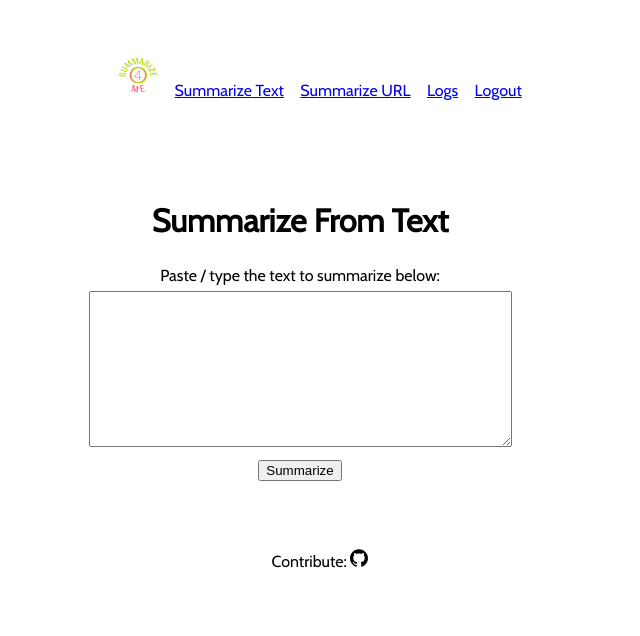
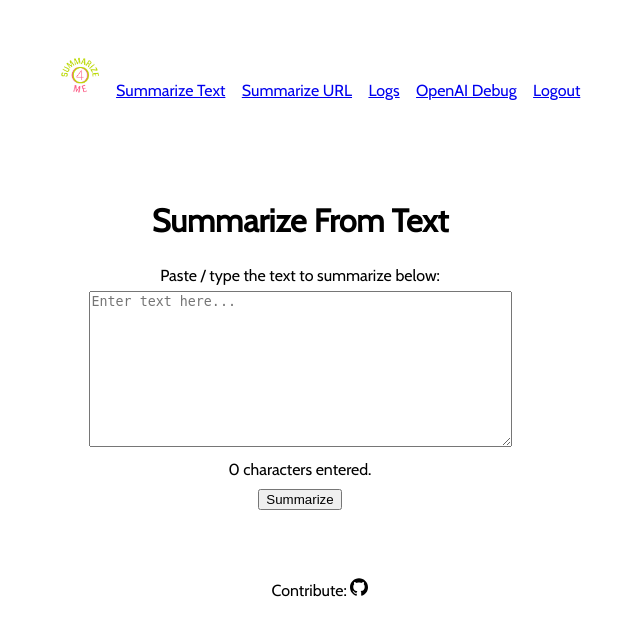
Before and after one commit to satishsurath/archive.summarizeme.io, a Flask app: page /summarizeText in a window 1280 px wide. Shown: the top 636 px of the page, without its empty margins (340-980 px from the left). Run offline with Flask 3, Linux system fonts and the light colour scheme; the visitor is signed in with stand-in values (Sample User, id 1).

Commit message:
Adding a OpenAI-debug Page for debugging and sending custom prompts, changing the OpenAI API Key as an input.
Signed-off-by: Satish Surath <s@n-m.co>

```diff
--- a/app/forms.py
+++ b/app/forms.py
@@ -13,3 +13,8 @@ class SummarizeFromText(FlaskForm):
 class SummarizeFromURL(FlaskForm):
     summarize = URLField('Paste / type the text to summarize below:')
     submit = SubmitField('Summarize')
+
+class openAI_debug_form(FlaskForm):
+    openAI_debug_form_key = StringField('Paste your OpenAI API Key (will not be saved)')
+    openAI_debug_form_prompt = StringField('OpenAI Input:', widget=TextArea())
+    submit = SubmitField('Submit')
--- a/app/routes.py
+++ b/app/routes.py
@@ -1,8 +1,9 @@
 import os
 from flask import render_template, request
 from app import app, db, login_manager
-from app.forms import SummarizeFromText, SummarizeFromURL
+from app.forms import SummarizeFromText, SummarizeFromURL, openAI_debug_form
 from flask import render_template, flash, redirect, url_for
+
 
 
 #For Basic Authentication
@@ -40,6 +41,15 @@ def request_loader(request):
 
 
 ########## End ---------- Basic Authentication
+
+
+
+# Custom Jinja filter to replace newline characters with <br> tags
+def nl2br(value):
+    return value.replace('\n', '<br>')
+
+app.jinja_env.filters['nl2br'] = nl2br
+
 
 import json
 
@@ -103,6 +113,28 @@ def logs():
     #entries = Entry_Post.query.order_by(Entry_Post.id.desc())
     #return render_template('logs.html', entries=entries)
 
+@app.route('/openAI-debug', methods=['GET', 'POST'])
+@login_required
+def openAI_debug():
+    #form = SummarizeFromText()
+    form = openAI_debug_form()
+    global openAI_summary
+    global test2summarize
+    if form.validate_on_submit():
+      #openAI_summary = openAI_summarize(form.summarize.data)
+      #openAI_summary = openAI_summarize(form..data,form.openAI_prompt.data)
+      openai_api_form_prompt = form.openAI_debug_form_prompt.data
+      openai_api_form_key = form.openAI_debug_form_key.data
+      test2summarize = openai_api_form_prompt
+      openAI_summary = openAI_summarize_debug(openai_api_form_key, openai_api_form_prompt)
+      return redirect(url_for('openAI_debug'))
+    if (openAI_summary):
+      #write_to_db(-1,"DEBUG",test2summarize,openAI_summary)
+      openAI_summary_str = json.dumps(openAI_summary, indent=4)
+      return render_template('openai-debug.html', title='openAI-debug', form=form,openai_key = os.getenv("OPENAI_API_KEY"), test2summarize=test2summarize, openAI_summary=openAI_summary_str, just_summary = openAI_summary["choices"][0]['message']['content'] )
+    else:
+        return render_template('openai-debug.html', title='openAI-debug', form=form, openai_key = os.getenv("OPENAI_API_KEY"))
+
 
 @app.route('/summarizeText', methods=['GET', 'POST'])
 def summarizeText():
@@ -115,9 +147,13 @@ def summarizeText():
       return redirect(url_for('summarizeText'))
     if (openAI_summary):
       write_to_db(0,"0",test2summarize,openAI_summary)
-      return render_template('summarizeText.html', title='Summarize From Text', form=form,test2summarize=test2summarize, openAI_summary=openAI_summary.split('\n'))
+      return render_template('summarizeText.html', title='Summarize From Text', form=form,test2summarize=test2summarize.split('\n'), openAI_summary=openAI_summary.split('\n'))
     else:
         return render_template('summarizeText.html', title='Summarize From Text', form=form)
+
+
+
+
 
 @app.route('/summarizeURL', methods=['GET', 'POST'])
 def summarizeURL():
@@ -135,25 +171,45 @@ def summarizeURL():
       return redirect(url_for('summarizeURL'))
     if (openAI_summary):
       write_to_db(1,url,test2summarize,openAI_summary)
-      return render_template('summarizeURL.html', title='Summarize From URL', form=form,test2summarize=test2summarize, openAI_summary=openAI_summary.split('\n'))
+      return render_template('summarizeURL.html', title='Summarize From URL', form=form,test2summarize=test2summarize.split('\n'), openAI_summary=openAI_summary.split('\n'))
     else:
         return render_template('summarizeURL.html', title='Summarize From URL', form=form)
 
 
 def openAI_summarize(form_prompt):
+    openai.api_key = os.getenv("OPENAI_API_KEY")
     response = openai.ChatCompletion.create(
       model="gpt-3.5-turbo",
       messages=[{"role": "user", "content": "Summarize the below text in a few short bullet points: \n\n"+form_prompt}],
       temperature=0.7,
-      max_tokens=100,
+      max_tokens=2000,
       top_p=1.0,
       frequency_penalty=0.0,
       presence_penalty=1
     )
-
+    #fuction to print all the keys in the json response
+    print(json.dumps(response, indent=4))
     text_to_return = response["choices"][0]['message']['content']
     print(text_to_return)
     return text_to_return
+
+def openAI_summarize_debug(form_openai_key, form_prompt):
+    openai.api_key = form_openai_key
+    message = {"role": "user", "content": form_prompt}
+    response = openai.ChatCompletion.create(
+      model="gpt-3.5-turbo",
+      messages=[message],
+      temperature=0.7,
+      max_tokens=2000,
+      top_p=1.0,
+      frequency_penalty=0.0,
+      presence_penalty=1
+      )
+    #fuction to print all the keys in the json response
+    print(json.dumps(response, indent=4))
+    #text_to_return = json.dumps(response, indent=4).replace('    ', '&#9;')
+    #return text_to_return
+    return response
 
 
 def write_to_db(posttype, url, test2summarizedb, openAIsummarydb):
--- a/app/templates/base.html
+++ b/app/templates/base.html
@@ -27,12 +27,15 @@
          <li> <a href="{{ url_for('summarizeURL') }}">Summarize URL</a></li>
          <li> <a href="{{ url_for('logs') }}">Logs</a></li>
             {% if current_user.is_authenticated %}
+              <li> <a href="{{ url_for('openAI_debug') }}">OpenAI Debug</a></li>
               <li><a href="{{ url_for('logout') }}">Logout</a></li>
             {% endif %}
         </ul>
       </div>
       <div class="item">
-        {% block content %}{% endblock %}
+        {% block content %}
+
+        {% endblock %}
       </div>
       <div class="item-footer">
         <ul>
--- a/app/templates/summarizeText.html
+++ b/app/templates/summarizeText.html
@@ -6,7 +6,8 @@
         {{ form.hidden_tag() }}
         <p>
             {{ form.summarize.label }}<br>
-            {{ form.summarize(cols=50, rows=10) }}<br>
+            <small><em>{{ form.summarize(cols=50, rows=10, class_='form-control', placeholder='Enter text here...', onkeyup="document.getElementById('charNum').innerHTML = this.value.length") }}</em></small><br>
+            <span id="charNum">0</span> characters entered.
             {% for error in form.summarize.errors %}
             <span style="color: red;">[{{ error }}]</span>
             {% endfor %}
@@ -15,11 +16,19 @@
         {% if openAI_summary %}
             <div class="left-align">
             <h2>Text to Summarize:</h2>
-            <p>{{ test2summarize }}</p>
+
+            <p>
+                {% for para_test2summarize in test2summarize %}
+                    {{para_test2summarize}}
+                {% endfor %}
+            </p>
+
             <h2>Summary:</h2>
-            <p>{% for para in openAI_summary %}
-                    {{para}}<br>
-                {% endfor %}</p>
+            <p>
+                {% for para_summary in openAI_summary %}
+                    {{para_summary}}<br>
+                {% endfor %}
+            </p>
             </div>
         {% endif %}
     </form>
```
Also changed, not shown: app/templates/openai-debug.html (added, +39 -0 lines), app/templates/summarizeURL.html (+10 -5 lines).
